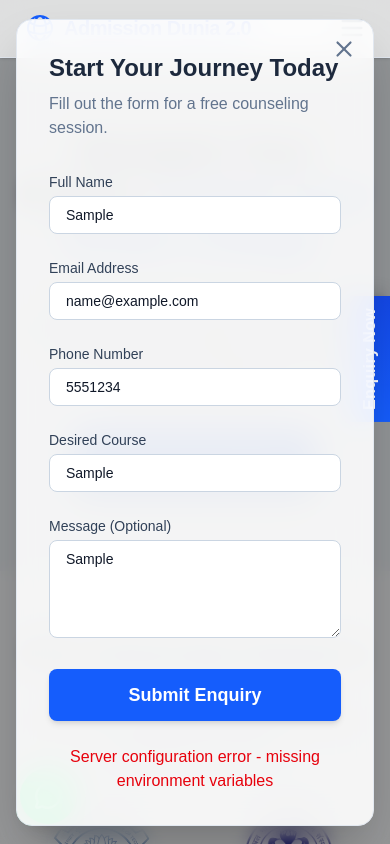
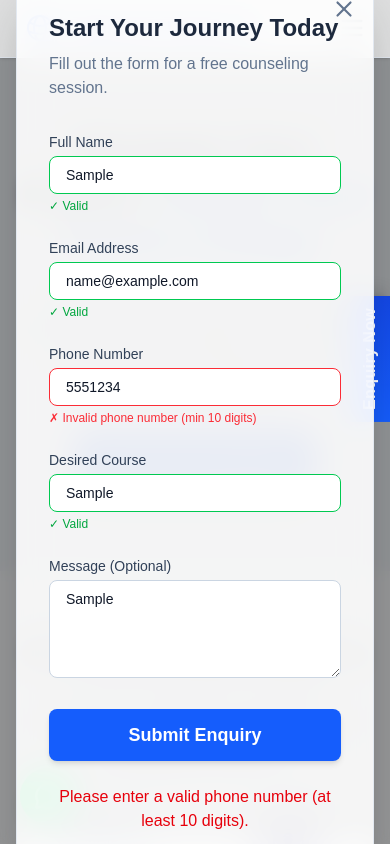
Before and after one commit to Undercrashers/admission-dunia, a Next.js app: page / in a window 390 px wide. Both pictures are taken after typing "Sample", "name@example.com", "5551234", "Sample", "Sample" into the empty fields and a click on the button "Submit Enquiry". Shown: the top 844 px of the page. Built offline with nearby package versions, Linux system fonts and the light colour scheme; no server answers.

Commit message:
feat: add email and phone validation to enquiry form

```diff
--- a/src/app/components/EnquiryModal.tsx
+++ b/src/app/components/EnquiryModal.tsx
@@ -3,6 +3,18 @@
 import { FormEvent, useMemo, useState } from "react";
 import { useEnquiryModal } from "./EnquiryModalContext";
 import { motion, AnimatePresence } from "framer-motion";
+
+// Validation functions
+const isValidEmail = (email: string): boolean => {
+  const emailRegex = /^[^\s@]+@[^\s@]+\.[^\s@]+$/;
+  return emailRegex.test(email);
+};
+
+const isValidPhone = (phone: string): boolean => {
+  // Accepts international format: +1234567890, (123) 456-7890, 123-456-7890, 1234567890
+  const phoneRegex = /^[\d\s\-\+\(\)]{10,}$/;
+  return phoneRegex.test(phone.replace(/\s/g, "")) && phone.replace(/\D/g, "").length >= 10;
+};
 
 export default function EnquiryModal() {
   const { isOpen, close } = useEnquiryModal();
@@ -15,6 +27,10 @@ export default function EnquiryModal() {
     message: "",
   });
   const [submitting, setSubmitting] = useState(false);
+  const [errors, setErrors] = useState<{
+    email?: string;
+    phone?: string;
+  }>({});
   const [status, setStatus] = useState<{
     type: "success" | "error" | null;
     message: string;
@@ -28,12 +44,33 @@ export default function EnquiryModal() {
   const onSubmit = async (e: FormEvent<HTMLFormElement>) => {
     e.preventDefault();
     setStatus({ type: null, message: "" });
+    setErrors({});
 
     const missing = requiredIds.filter((k) => !formState[k].trim());
     if (missing.length) {
       setStatus({
         type: "error",
         message: "Please fill out all required fields.",
+      });
+      return;
+    }
+
+    // Validate email
+    if (!isValidEmail(formState.email)) {
+      setErrors({ email: "Please enter a valid email address" });
+      setStatus({
+        type: "error",
+        message: "Please enter a valid email address.",
+      });
+      return;
+    }
+
+    // Validate phone
+    if (!isValidPhone(formState.phone)) {
+      setErrors({ phone: "Please enter a valid phone number (at least 10 digits)" });
+      setStatus({
+        type: "error",
+        message: "Please enter a valid phone number (at least 10 digits).",
       });
       return;
     }
@@ -173,7 +210,22 @@ export default function EnquiryModal() {
                       type: "text",
                       placeholder: "e.g., Computer Science",
                     },
-                  ].map(({ id, label, type, placeholder }) => (
+                  ].map(({ id, label, type, placeholder }) => {
+                    const isEmailField = id === "email";
+                    const isPhoneField = id === "phone";
+                    const fieldValue = formState[id as keyof typeof formState];
+                    let isValid = true;
+                    let errorMsg = "";
+
+                    if (isEmailField && fieldValue) {
+                      isValid = isValidEmail(fieldValue);
+                      errorMsg = !isValid ? "Invalid email address" : "";
+                    } else if (isPhoneField && fieldValue) {
+                      isValid = isValidPhone(fieldValue);
+                      errorMsg = !isValid ? "Invalid phone number (min 10 digits)" : "";
+                    }
+
+                    return (
                       <div key={id}>
                         <label
                           htmlFor={id}
@@ -185,18 +237,29 @@ export default function EnquiryModal() {
                           id={id}
                           type={type}
                           required
-                        className={`w-full px-4 py-2 border rounded-lg focus:ring-2 focus:ring-blue-500 focus:border-blue-500 outline-none transition-all text-sm md:text-base text-gray-900 placeholder:text-gray-400 bg-white ${
+                          className={`w-full px-4 py-2 border rounded-lg focus:ring-2 focus:outline-none transition-all text-sm md:text-base text-gray-900 placeholder:text-gray-400 bg-white ${
                             status.type === "error" &&
-                          !formState[id as keyof typeof formState]?.trim()
-                            ? "border-red-500"
-                            : "border-slate-300"
+                            !fieldValue?.trim()
+                              ? "border-red-500 focus:ring-red-500 focus:border-red-500"
+                              : fieldValue && !isValid
+                              ? "border-red-500 focus:ring-red-500 focus:border-red-500"
+                              : fieldValue && isValid
+                              ? "border-green-500 focus:ring-green-500 focus:border-green-500"
+                              : "border-slate-300 focus:ring-blue-500 focus:border-blue-500"
                           }`}
                           placeholder={placeholder}
-                        value={formState[id as keyof typeof formState]}
+                          value={fieldValue}
                           onChange={handleChange(id as keyof typeof formState)}
                         />
+                        {errorMsg && (
+                          <p className="text-red-500 text-xs mt-1">✗ {errorMsg}</p>
+                        )}
+                        {fieldValue && isValid && (
+                          <p className="text-green-600 text-xs mt-1">✓ Valid</p>
+                        )}
                       </div>
-                  ))}
+                    );
+                  })}
                 </div>
 
                 <div className="mb-6">
```
Lines whose indentation alone changed are shown as unchanged.
